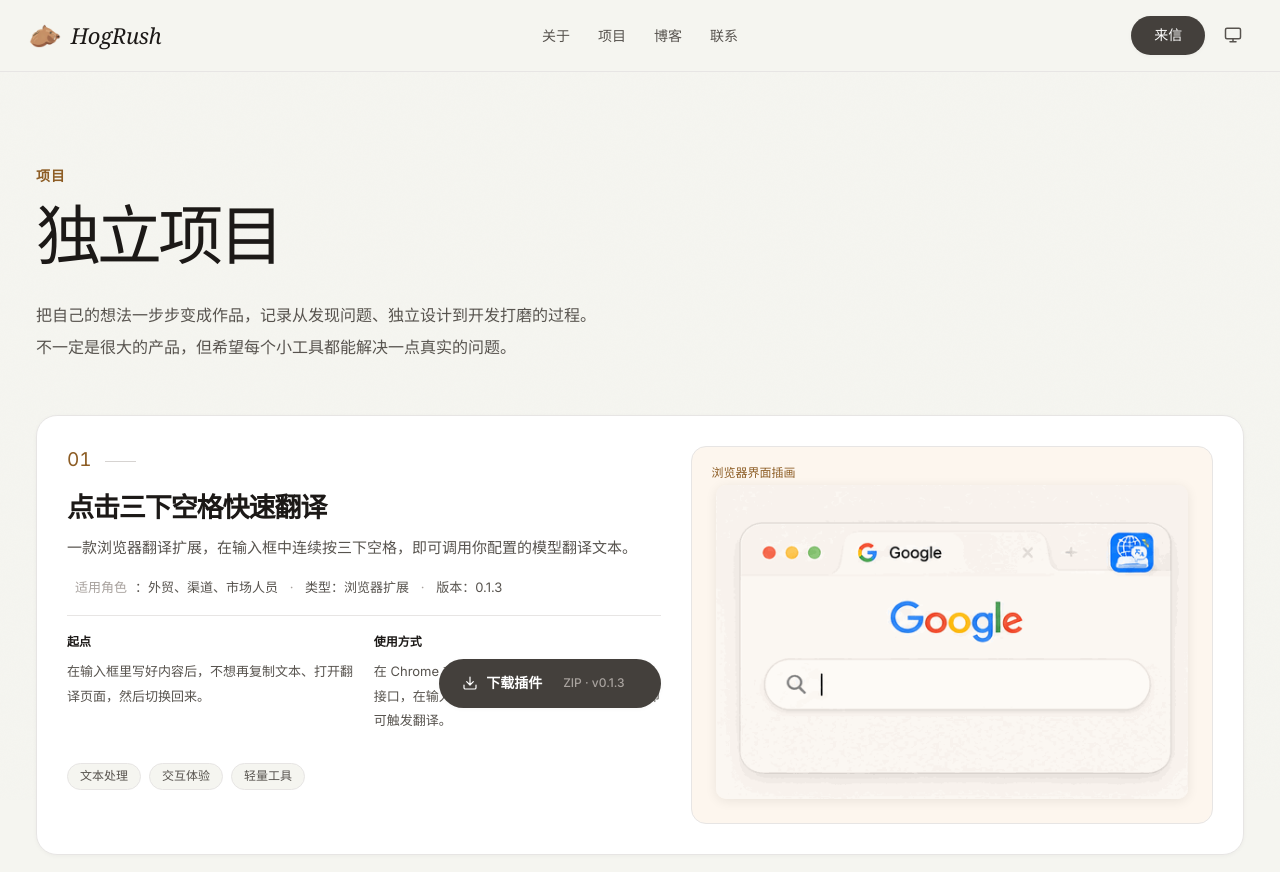
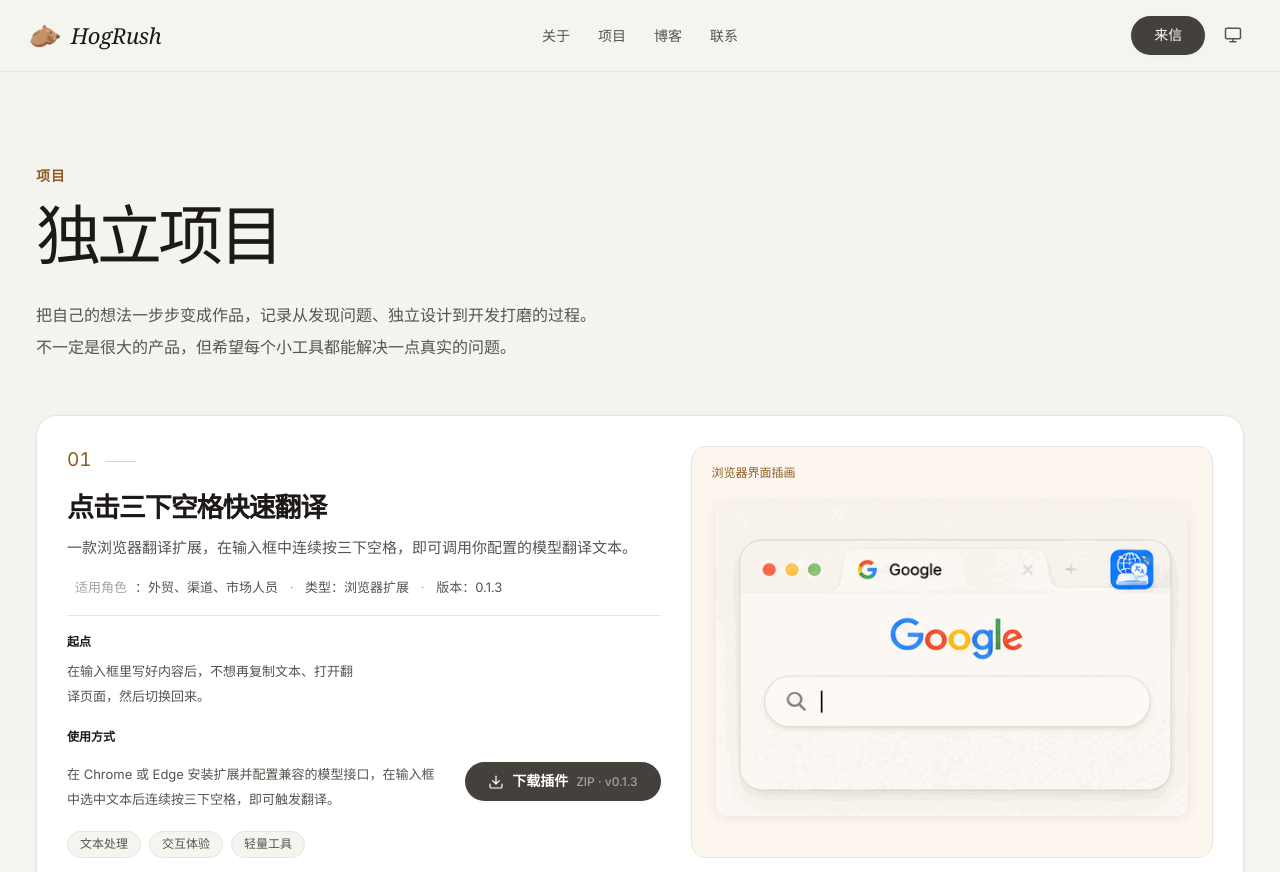
Before and after one commit to HogRush/personal-site, a plain HTML site: page project.html in a window 1280 px wide. Shown: the top 872 px of the page. Drawn offline with Linux system fonts and the light colour scheme; a web font is replaced by a local one.

Commit message:
Align project download with usage text

```diff
--- a/project.css
+++ b/project.css
@@ -17,12 +17,15 @@
 .ip-facts { border-top:1px solid var(--color-border); padding-top:17px; display:grid; grid-template-columns:1fr 1fr; gap:20px; margin-bottom:19px; }
 .ip-facts h3 { font-size:12px; margin:0 0 8px; }
 .ip-facts p { color:var(--color-text-secondary); font-size:13px; line-height:1.9; margin:0; }
+.ip-facts .ip-usage { grid-column:1 / -1; display:grid; grid-template-columns:minmax(0,1fr) auto; column-gap:24px; row-gap:8px; align-items:start; }
+.ip-facts .ip-usage h3 { grid-column:1 / -1; }
+.ip-facts .ip-usage p { grid-column:1; }
+.ip-facts .ip-usage .ip-download { grid-column:2; grid-row:2; }
 .ip-tags { display:flex; flex-wrap:wrap; align-items:center; gap:8px; }
 .ip-tags span { color:var(--color-text-secondary); background:var(--color-bg); border:1px solid var(--color-border); border-radius:99px; padding:4px 12px; font-size:12px; line-height:1.4; }
-.ip-tags .ip-download { display:inline-flex; align-items:center; gap:8px; flex:0 0 auto; margin-left:auto; font-size:14px; font-weight:600; color:#fff; text-decoration:none; }
-@media(min-width:1041px) { .ip-tags .ip-download { transform:translateY(-93px); } }
-.ip-tags .ip-download:hover { text-decoration:none; }
-html.dark .ip-tags .ip-download { color:var(--color-accent-foreground); }
+.ip-download { display:inline-flex; align-items:center; gap:8px; flex:0 0 auto; font-size:14px; font-weight:600; color:#fff; text-decoration:none; }
+.ip-download:hover { text-decoration:none; }
+html.dark .ip-download { color:var(--color-accent-foreground); }
 .ip-download span { color:#a8a29e; background:none; border-color:transparent; font-size:12px; font-weight:500; }
 .ip-download svg { width:16px; height:16px; }
 .ip-preview { margin:0; position:relative; background:var(--color-accent-soft); border:1px solid var(--color-border); border-radius:15px; padding:38px 24px 24px; display:flex; align-items:center; justify-content:center; min-height:330px; }
@@ -44,5 +47,5 @@ html.dark .ip-tags .ip-download { color:var(--color-accent-foreground); }
 .ip-end { border-top:1px solid var(--color-border); padding:33px 0 73px; display:flex; align-items:center; justify-content:space-between; gap:25px; }
 @media(max-width:1040px) { .ip-feature { grid-template-columns:1fr; gap:27px; } .ip-compact { grid-template-columns:50px minmax(0,1fr) 170px; padding:28px; } }
 @media(max-width:720px) { .independent-page { width:calc(100% - 34px); } .ip-head { padding:48px 0 25px; } .ip-head h1 { font-size:50px; margin-bottom:15px; } .ip-head > p:last-child { font-size:14px; } .ip-list { gap:16px; padding-bottom:56px; } .ip-card { border-radius:16px; } .ip-feature { padding:22px; gap:22px; } .ip-card h2 { font-size:24px; } .ip-subtitle { font-size:13px; } .ip-meta { font-size:12px; } .ip-preview { padding:42px 13px 18px; min-height:230px; } .ip-compact { grid-template-columns:39px minmax(0,1fr); gap:10px 12px; padding:24px; } .ip-compact h2 { font-size:21px; } .ip-compact .ip-placeholder { grid-column:1 / -1; height:140px; } .ip-end { align-items:flex-start; flex-direction:column; padding:30px 0 53px; } }
-@media(max-width:720px) { .ip-feature .ip-index { margin-bottom:9px; } .ip-feature .ip-facts { padding-top:13px; gap:15px; margin-bottom:15px; } .ip-feature .ip-facts p { line-height:1.7; } }
+@media(max-width:720px) { .ip-feature .ip-index { margin-bottom:9px; } .ip-feature .ip-facts { padding-top:13px; gap:15px; margin-bottom:15px; } .ip-feature .ip-facts p { line-height:1.7; } .ip-facts .ip-usage { grid-column:auto; display:block; } }
 @media(max-width:390px) { .independent-page { width:calc(100% - 26px); } .ip-feature { padding:17px; } }
--- a/project.html
+++ b/project.html
@@ -95,9 +95,9 @@
           <p class="ip-meta"><span class="ip-meta-label">适用角色</span>：外贸、渠道、市场人员 <span>·</span> 类型：浏览器扩展 <span>·</span> 版本：0.1.3</p>
           <div class="ip-facts">
             <section><h3>起点</h3><p>在输入框里写好内容后，不想再复制文本、打开翻译页面，然后切换回来。</p></section>
-            <section><h3>使用方式</h3><p>在 Chrome 或 Edge 安装扩展并配置兼容的模型接口，在输入框中选中文本后连续按三下空格，即可触发翻译。</p></section>
+            <section class="ip-usage"><h3>使用方式</h3><p>在 Chrome 或 Edge 安装扩展并配置兼容的模型接口，在输入框中选中文本后连续按三下空格，即可触发翻译。</p><a class="ip-download btn btn-primary" href="/assets/downloads/spacebar-quick-translator-v0.1.3-quality-fast.zip" download="spacebar-quick-translator-v0.1.3-quality-fast.zip"><svg viewBox="0 0 24 24" fill="none" stroke="currentColor" stroke-width="1.8" stroke-linecap="round" stroke-linejoin="round" aria-hidden="true"><path d="M21 15v4a2 2 0 0 1-2 2H5a2 2 0 0 1-2-2v-4"/><path d="m7 10 5 5 5-5M12 15V3"/></svg>下载插件 <span>ZIP · v0.1.3</span></a></section>
           </div>
-          <div class="ip-tags"><span>文本处理</span><span>交互体验</span><span>轻量工具</span><a class="ip-download btn btn-primary" href="/assets/downloads/spacebar-quick-translator-v0.1.3-quality-fast.zip" download="spacebar-quick-translator-v0.1.3-quality-fast.zip"><svg viewBox="0 0 24 24" fill="none" stroke="currentColor" stroke-width="1.8" stroke-linecap="round" stroke-linejoin="round" aria-hidden="true"><path d="M21 15v4a2 2 0 0 1-2 2H5a2 2 0 0 1-2-2v-4"/><path d="m7 10 5 5 5-5M12 15V3"/></svg>下载插件 <span>ZIP · v0.1.3</span></a></div>
+          <div class="ip-tags"><span>文本处理</span><span>交互体验</span><span>轻量工具</span></div>
         </div>
         <figure class="ip-preview"><figcaption>浏览器界面插画</figcaption><picture><source srcset="/assets/img/projects/spacebar-quick-translator.png" media="(prefers-reduced-motion: reduce)"><img src="/assets/img/projects/spacebar-quick-translator.gif" width="508" height="337" alt="Google 搜索页面顶部的浏览器界面插画"></picture></figure>
       </article>
```
